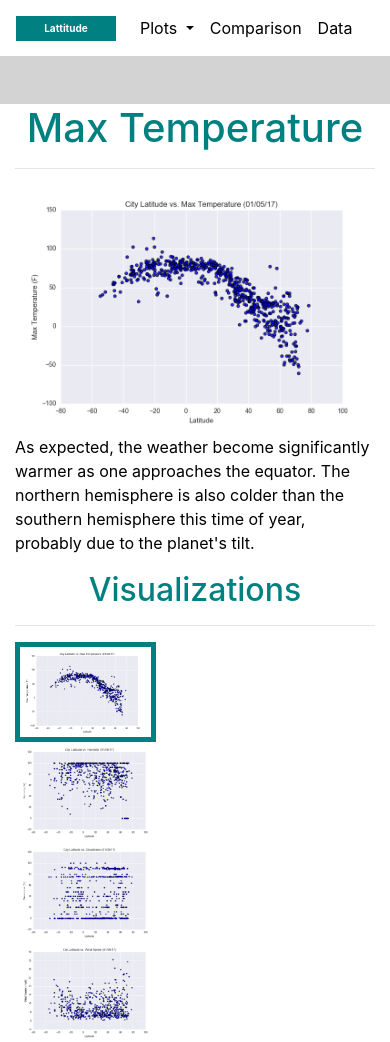
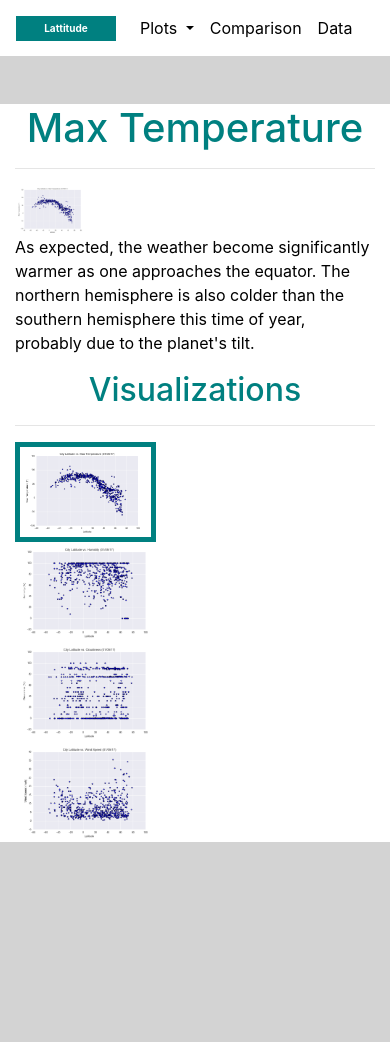
Before and after one commit to jwantrob/html, a plain HTML site: page max.html in a window 390 px wide. After the commit the page ends 844 px from the top, so only its background shows below. Drawn offline with nearby package versions, Linux system fonts and the light colour scheme.

Commit message:
image and link fix mobile3

```diff
--- a/styles.css
+++ b/styles.css
@@ -81,6 +81,6 @@ width:70%;
         color: white;
       }
     #currentplotl{
-        height:250px;
+        height:50px;
     }
   }
```
